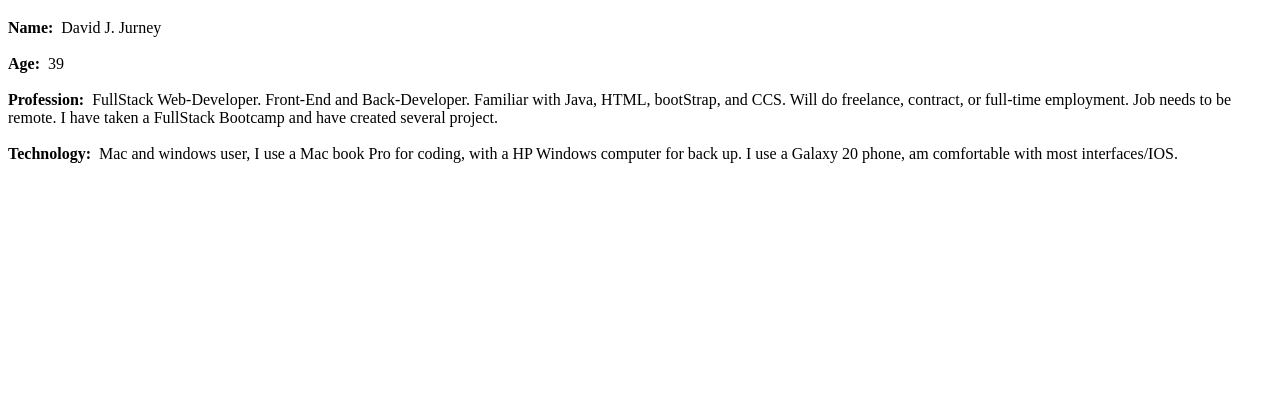
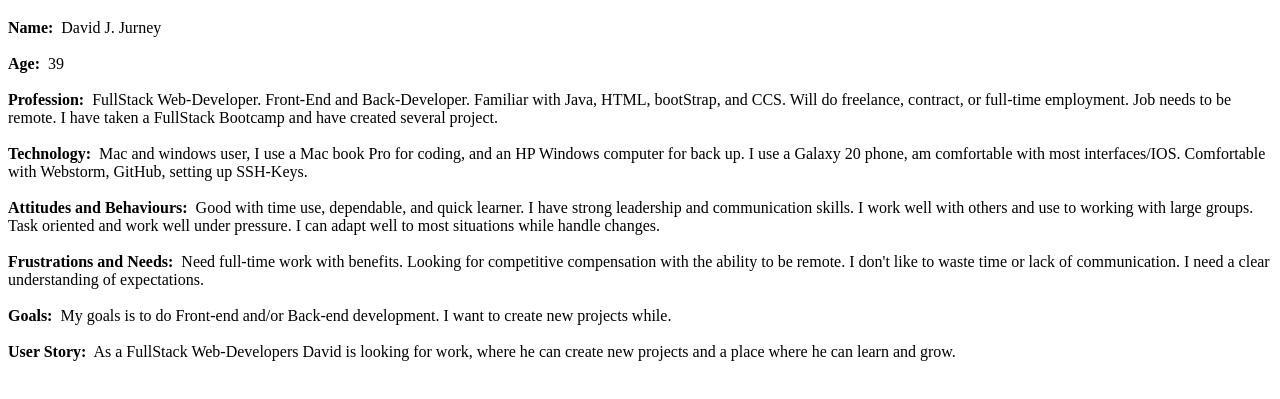
Before and after one commit to djjurney/pwp, a plain HTML site: page milestone-1.html in a window 1280 px wide. Shown: the part 61-460 px from the top of the page. Drawn offline with Linux system fonts and the light colour scheme.

Commit message:
just checking

```diff
--- a/milestone-1.html
+++ b/milestone-1.html
@@ -23,8 +23,23 @@ FullStack Web-Developer. Front-End and Back-Developer. Familiar with Java, HTML,
 <br>
 <br>
 <strong>Technology:&nbsp;</strong>
-Mac and windows user, I use a Mac book Pro for coding, with a HP Windows computer for back up. I use a Galaxy 20 phone, am comfortable with most interfaces/IOS.
-
+Mac and windows user, I use a Mac book Pro for coding, and an HP Windows computer for back up. I use a Galaxy 20 phone, am comfortable with most interfaces/IOS. Comfortable with Webstorm, GitHub, setting up SSH-Keys.
+<br>
+<br>
+<strong>Attitudes and Behaviours:&nbsp;</strong>
+Good with time use, dependable, and quick learner.  I have strong leadership and communication skills. I work well with others and use to working with large groups. Task oriented and work well under pressure. I can adapt well to most situations while handle changes.
+<br>
+<br>
+<strong>Frustrations and Needs:&nbsp;</strong>
+Need full-time work with benefits. Looking for competitive compensation with the ability to be remote. I don't like to waste time or lack of communication. I need a clear understanding of expectations.
+<br>
+<br>
+<strong>Goals:&nbsp;</strong>
+My goals is to do Front-end and/or Back-end development. I want to create new projects while.
+<br>
+<br>
+<strong>User Story:&nbsp;</strong>
+As a FullStack Web-Developers David is looking for work, where he can create new projects and a place where he can learn and grow.
 
 </body>
 </html>
```
